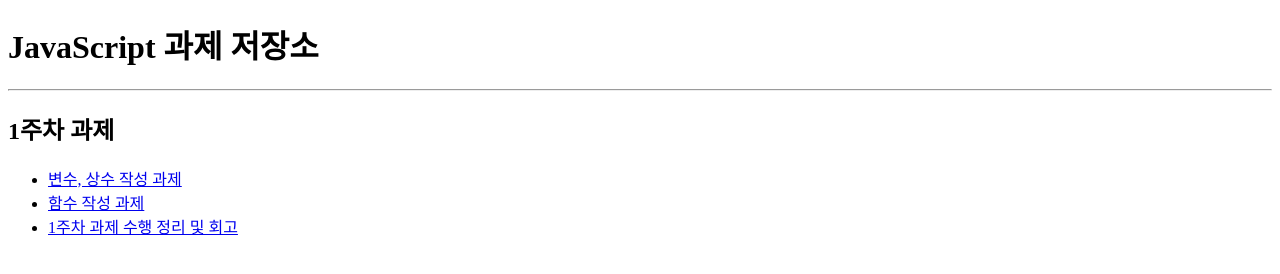
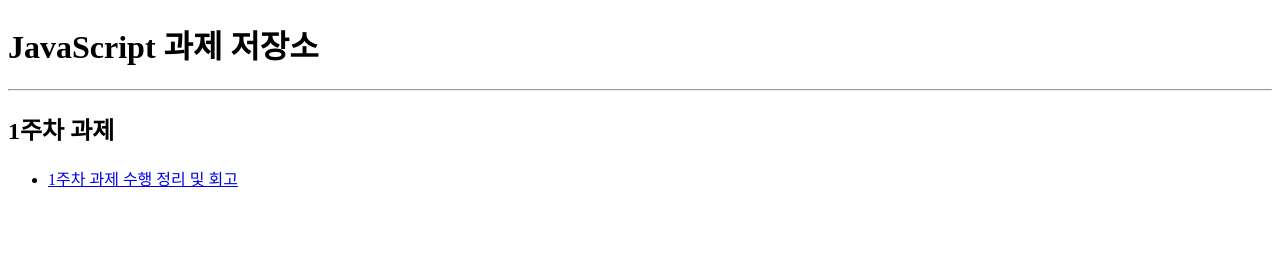
Before and after one commit to bethest4r/homework-js, a plain HTML site: page index.html in a window 1280 px wide. Drawn offline with Linux system fonts and the light colour scheme.

Commit message:
[refactor] index.html에서 불필요한 링크 제거

```diff
--- a/index.html
+++ b/index.html
@@ -12,8 +12,7 @@
   <hr />
   <h2>1주차 과제</h2>
   <ul>
-    <li><a href="./src/week1/variables-constants.js">변수, 상수 작성 과제</a></li>
-    <li><a href="./src/week1/function.js">함수 작성 과제</a></li>
+
     <li><a href="./md/week1.md">1주차 과제 수행 정리 및 회고</a></li>
   </ul>
 </body>
```
